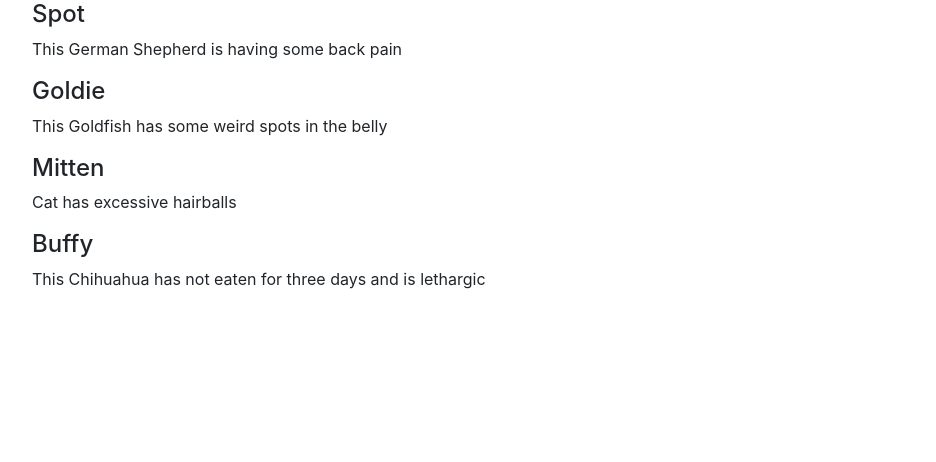
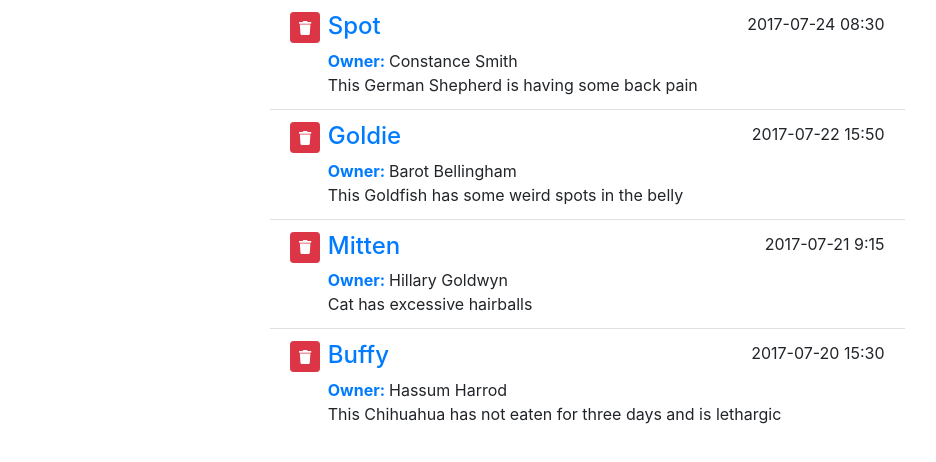
Before and after one commit to planetoftheweb/vue-interface, a Vue app: page / in a window 1280 px wide. Shown: the top 462 px of the page, without its empty margins (53-989 px from the left). Built offline with nearby package versions, Linux system fonts and the light colour scheme.

Commit message:
added Bootstrap Template

```diff
--- a/src/App.vue
+++ b/src/App.vue
@@ -1,11 +1,12 @@
 <template>
   <div id="main-app" class="container">
-    <appointment-list :appointments="appointments"/>
+    <div class="row justify-content-center">
+      <appointment-list :appointments="appointments"/>
+    </div>
   </div>
 </template>
 
 <script>
-import { FontAwesomeIcon } from "@fortawesome/vue-fontawesome";
 import AppointmentList from "./components/AppointmentList";
 import axios from "axios";
 
@@ -18,7 +19,6 @@
     };
   },
   components: {
-    FontAwesomeIcon,
     AppointmentList
   },
   mounted() {
--- a/src/components/AppointmentList.vue
+++ b/src/components/AppointmentList.vue
@@ -1,15 +1,37 @@
 <template>
-  <div>
-    <div v-for="(item, i) in appointments" v-bind:key="i">
-      <h4>{{item.petName}}</h4>
-      <p>{{item.aptNotes}}</p>
+  <div class="col-12 col-md-10 col-lg-7">
+    <div class="list-group list-group-flush">
+      <div
+        class="list-group-item d-flex align-items-start"
+        v-for="(item, i) in appointments"
+        v-bind:key="i"
+      >
+        <button class="mr-2 btn btn-sm btn-danger">
+          <font-awesome-icon icon="trash"/>
+        </button>
+        <div class="w-100">
+          <div class="d-flex justify-content-between">
+            <span class="h4 text-primary">{{item.petName}}</span>
+            <span class="float-right">{{item.aptDate}}</span>
+          </div>
+          <div class="owner-name">
+            <span class="font-weight-bold text-primary mr-1">Owner:</span>
+            <span>{{item.petOwner}}</span>
+          </div>
+          <div>{{item.aptNotes}}</div>
+        </div>
+      </div>
     </div>
   </div>
 </template>
 
 <script>
+import { FontAwesomeIcon } from "@fortawesome/vue-fontawesome";
 export default {
   name: "AppointmentList",
-  props: ["appointments"]
+  props: ["appointments"],
+  components: {
+    FontAwesomeIcon
+  }
 };
 </script>
```
